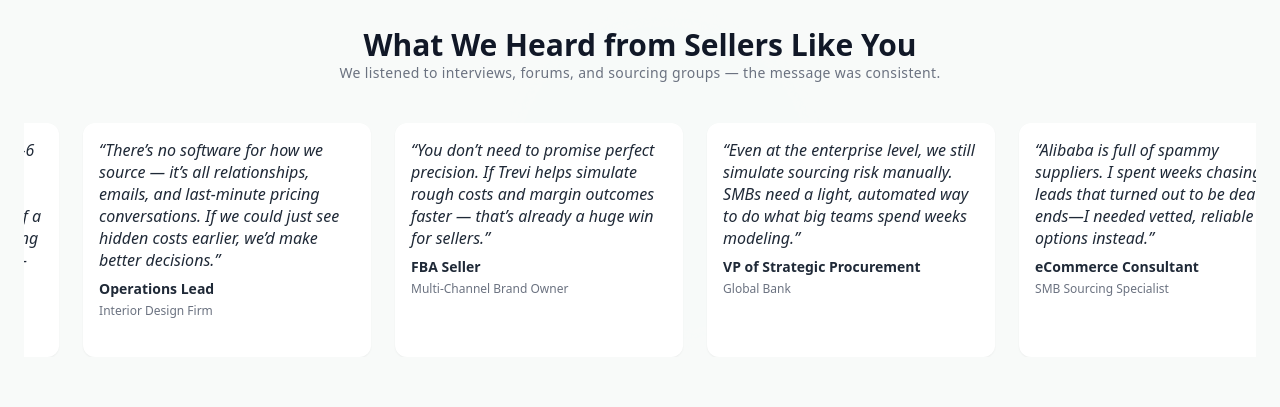
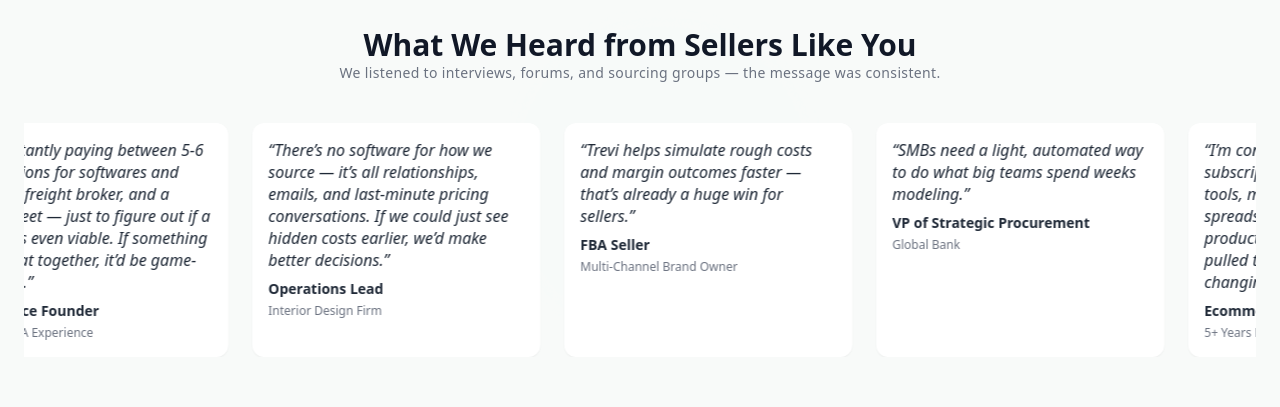
Before and after one commit to linstephanie89/Trevi, a React (Vite) app in the folder frontend/: page / in a window 1280 px wide. Shown: the part 1760-2167 px from the top of the page. Built offline with nearby package versions, Linux system fonts and the light colour scheme; no server answers.

Commit message:
social_proof

```diff
--- a/frontend/src/components/SocialProof.jsx
+++ b/frontend/src/components/SocialProof.jsx
@@ -1,21 +1,24 @@
 import React from 'react'
 import hue from '../assets/bg_hue.png'
 
-// Marquee animation + responsive duration
+// Marquee animation + responsive tweaks
 const marqueeStyles = `
 @keyframes marquee {
   0% { transform: translateX(0); }
   100% { transform: translateX(-50%); }
 }
 .animate-marquee {
-  animation: marquee 60s linear infinite;
+  animation: marquee 90s linear infinite;
+  will-change: transform;
+}
+.animate-marquee:hover {
+  animation-play-state: paused;
 }
 @media (max-width: 640px) {
   .animate-marquee {
-    animation-duration: 70s;
+    animation-duration: 110s;
   }
 }
-
 `
 
 export default function SocialProof() {
@@ -31,38 +34,18 @@ export default function SocialProof() {
       title: 'Interior Design Firm',
     },
     {
-      quote: 'You don’t need to promise perfect precision. If Trevi helps simulate rough costs and margin outcomes faster — that’s already a huge win for sellers.',
+      quote: 'Trevi helps simulate rough costs and margin outcomes faster — that’s already a huge win for sellers.',
       author: 'FBA Seller',
       title: 'Multi-Channel Brand Owner',
     },
     {
-      quote: 'Even at the enterprise level, we still simulate sourcing risk manually. SMBs need a light, automated way to do what big teams spend weeks modeling.',
+      quote: 'SMBs need a light, automated way to do what big teams spend weeks modeling.',
       author: 'VP of Strategic Procurement',
       title: 'Global Bank',
     },
-    {
-      quote: 'Alibaba is full of spammy suppliers. I spent weeks chasing leads that turned out to be dead ends—I needed vetted, reliable options instead.',
-      author: 'eCommerce Consultant',
-      title: 'SMB Sourcing Specialist',
-    },
-    {
-      quote: 'I winged my supplier switch with Google searches and hope, and it cost me thousands in delays. Even a rough simulation upfront would have prevented that.',
-      author: 'Shopify Brand Owner',
-      title: '2 Years FBA Experience',
-    },
-    {
-      quote: 'I was in “spreadsheet hell” trying to piece together freight, tariffs, and MOQ data across five different tools. A unified sourcing dashboard would be a lifesaver.',
-      author: 'Amazon FBA Seller',
-      title: '4 Years Selling on Amazon',
-    },
-    {
-      quote: 'I almost moved into India without realizing raw material bottlenecks in my category. A tool that highlights regional strengths and weaknesses would have saved me major headaches.',
-      author: 'Product Dev Lead',
-      title: 'Sustainable Goods Startup',
-    }
   ]
 
-  const looped = [...testimonials, ...testimonials] // seamless loop
+  const looped = [...testimonials, ...testimonials] // double for infinite loop
 
   return (
     <section
@@ -88,16 +71,16 @@ export default function SocialProof() {
         </p>
       </div>
 
-      {/* Scrollable marquee with swipe support */}
+      {/* Scrollable marquee */}
       <div className="overflow-x-auto scrollbar-hide relative">
         <div
-          className="flex animate-marquee pointer-events-none"
+          className="flex animate-marquee gap-4 pointer-events-auto"
           style={{ width: 'max-content' }}
         >
           {looped.map(({ quote, author, title }, i) => (
             <div
               key={i}
-              className="pointer-events-auto flex-none w-72 min-w-[280px] mr-6 bg-white p-4 rounded-xl shadow-sm text-gray-800"
+              className="flex-none w-72 min-w-[280px] mr-2 bg-white p-4 rounded-xl shadow-sm text-gray-800"
             >
               <p className="italic text-base leading-snug mb-2">“{quote}”</p>
               <p className="font-semibold text-sm mb-1">{author}</p>
```
